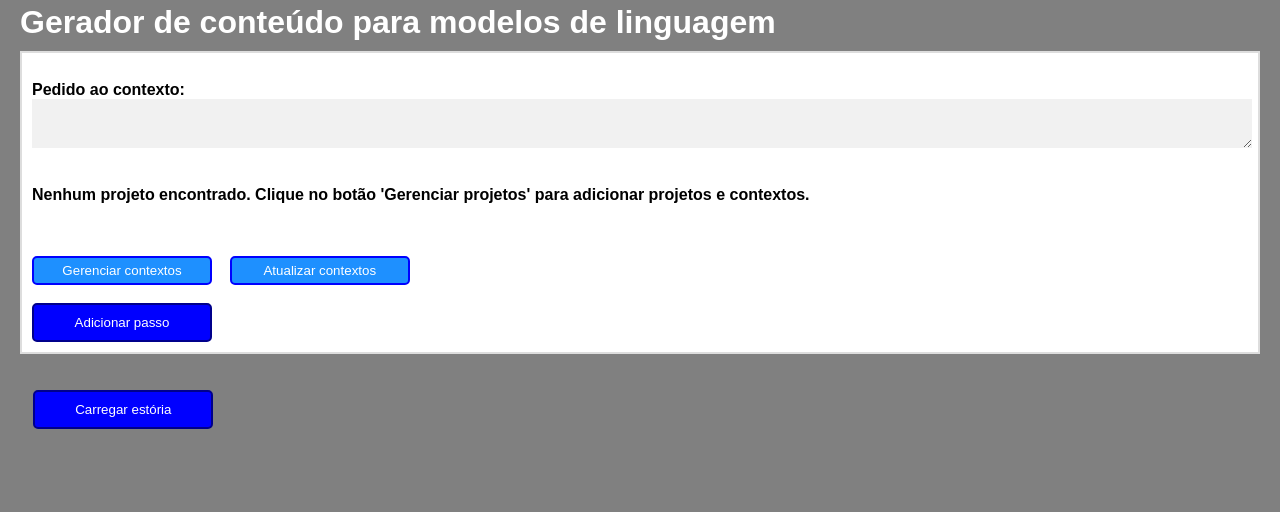
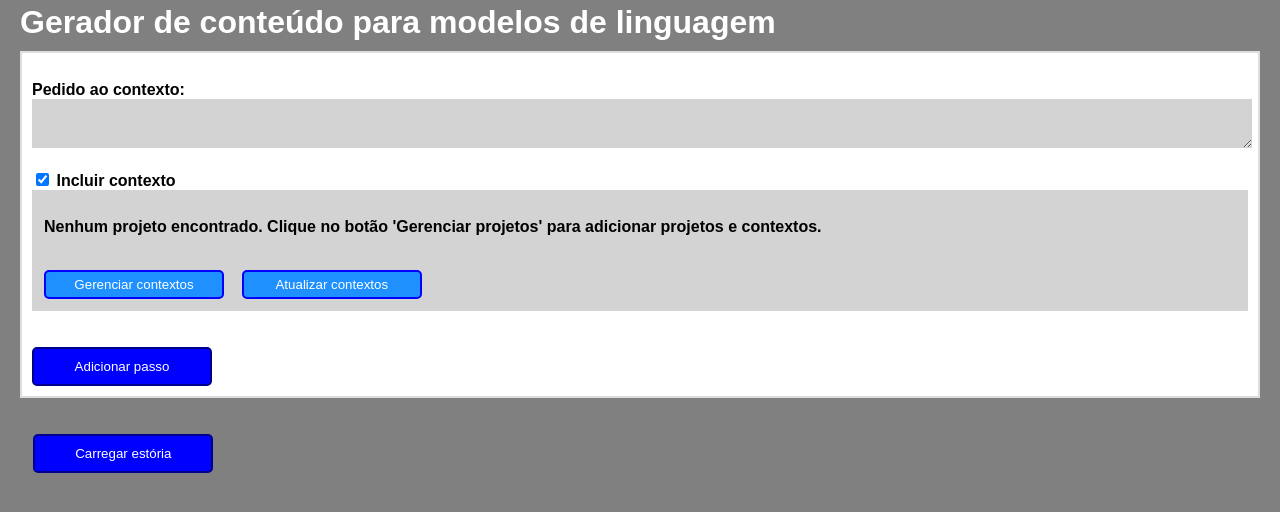
Before and after one commit to fbatag/GeminiApp, a Flask app: template templates/index.html in a window 1280 px wide. Shown: the part 37-549 px from the top of the page. Run offline with Flask 3, Linux system fonts and the light colour scheme; the template is opened without the code that fills it, so the values that code supplies are empty.

Commit message:
Permitindo contexto somente de prompt texto, sem a necessiade de uma arquivo. Adicionando checkbox para escolher adicionar o não o contexto de arquivo. Adicionando os comando no arquivo deploy.sh de firewall do GAE e licfecycle do bucket

```diff
--- a/main.py
+++ b/main.py
@@ -105,6 +105,8 @@ def index():
         # Get uploaded file
         project_name = request.form.get("projects_slc","")
         context_filename = request.form.get("contexts_slc","")
+        if context_filename == "":
+            project_name = ""
         if prompt == "":
             return renderIndex(any_error="show_error_is_empty")
         if isPromptRepeated(prompt, project_name, context_filename):
@@ -113,8 +115,6 @@ def index():
         saveLoadedPrompts(loaded_prompts)
     elif clicked_button == "update_contexts_btn":
         return proceed("loadContextsBucket")
-    #elif clicked_button == "ctx_return_btn":
-    #    return proceed("loadContextsBucket")
     elif clicked_button == "loadContextsBucket":
         loadContextsBucket()
         return renderIndex()
@@ -134,7 +134,7 @@ def index():
         return renderIndex("context.html")
     elif clicked_button == "projects_slc":
         return renderIndex()
-    elif clicked_button == "generate":
+    elif clicked_button == "regenerate_btn":
         return proceed("regenerate")
     elif clicked_button == "regenerate":
         return generate()
@@ -146,6 +146,9 @@ def index():
         return save_prompts()
     elif clicked_button == "load_prompts_btn":
         load_prompts(request.form["prompt_history_json"])
+    # generate.html buttons
+    elif clicked_button == "save_result_btn":
+        return save_results()
     return renderIndex()
 
 def renderIndex(page="index.html", any_error=""):
@@ -246,7 +249,6 @@ def loadContextsBucket():
     global global_contexts
     global_contexts = gc
 
-@app.route("/proceed", methods=["POST"])
 def proceed(target_method="regenerate"):
     print("METHOD: proceed" + " target_method: " + target_method)
     if target_method == "regenerate":
@@ -254,7 +256,6 @@ def proceed(target_method="regenerate"):
             return renderIndex(any_error="show_error_no_prompts")
     return render_template("proceed.html", target_method=target_method, model_name=request.form.get("model_name",""), bucket=CONTEXTS_BUCKET_NAME)
 
-#@app.route("/regenerate", methods=["POST"])
 def generate():
     print("METHOD: regenerate")
     model_name = request.form["model_name"]
@@ -302,11 +303,8 @@ def prepare_prompt(promptItem):
     print("METHOD: prepare_prompt")
     prompt, project_name, filename = promptItem
     print("prompt: ", prompt, " - project: ", project_name, " - filename: ", filename)
-    #if filename != "":
-        #if not "{contexto}" in prompt:
-            #return prompt + f" \"{filename}\""
-        #else:
-            #return (prompt.replace("{contexto}", f" \"{filename}\""))
+    if filename == "":
+        return prompt
     uri=getGsUri(project_name, filename)
     file_type = getFileType(filename)
     #print("file_type: ", file_type)
@@ -323,7 +321,6 @@ def getFileType(filename):
         return "application/pdf"
     return "text/plain"
 
-#@app.route("/reset", methods=["POST"])
 def reset():
     print("METHOD: reset")
     saveLoadedPrompts([])
@@ -354,7 +351,6 @@ def save_prompts():
     #return send_file(prompts_json_path, as_attachment=True, download_name="prompts_file.json")
     return send_file(prompts_json_path, as_attachment=True, download_name=prompts_filename)
 
-@app.route("/save", methods=["POST"])
 def save_results():
     print("METHOD: save_results")
     results_filename = request.form["results_filename"] + ".txt"
--- a/static/style.css
+++ b/static/style.css
@@ -19,6 +19,12 @@ body {
     border: 2px solid #ddd;
     padding: 10px;
     background-color: #fff;
+  }
+
+  .form-box {
+    border: 2px solid lightgrey;
+    padding: 10px;
+    background-color: lightgray;
   }
 
   .form-list {
@@ -145,6 +151,12 @@ select:focus {
 
 .txt-general-style {
   border: none;
+  background-color: lightgrey;
+  width: 100%;
+ }
+
+.txt-proportional-style {
+  border: none;
   background-color: #f1f1f1;
   width: calc(100% - 215px);
  }
--- a/templates/index.html
+++ b/templates/index.html
@@ -13,13 +13,17 @@
     <b style="float: right; text-align: right;">User: {{ user}}</b>
     <br>
     <form id="index_form" action="/" method="POST" enctype="multipart/form-data">
-        <div class="form-load">
+        <div id="div_general_context" class="form-load">
             <br>
-            <label style="color: black; font-weight: bold;" for="prompt">Pedido ao contexto:</label>
+            <label for="prompt" style="color: black; font-weight: bold;">Pedido ao contexto:</label>
             <br>
-            <textarea name="prompt" id="prompt" rows="3" cols="70" class="txt-general-style"
-                style="width: 100%;"></textarea>
+            <textarea name="prompt" id="prompt" rows="3" cols="70" class="txt-general-style"></textarea>
             <br><br>
+            <input type="checkbox" id="chk_include_context" name="chk_include_context" value="chk_include_context"
+                checked>
+            <label for="chk_include_context" style="color: black; font-weight: bold;">Incluir contexto</label>
+            <br>
+            <div id="div_projects" class="form-box">
                 {% if projects|length > 0 %}
                 <label for="projects_slc">Projeto:</label>
                 <select name="projects_slc" id="projects_slc">
@@ -29,7 +33,8 @@
                 </select>&nbsp;&nbsp;&nbsp;
                 {% else %}
                 <p id="load_message" style="font-weight: bold;">
-                Nenhum projeto encontrado. Clique no botão 'Gerenciar projetos' para adicionar projetos e contextos.</p>
+                    Nenhum projeto encontrado. Clique no botão 'Gerenciar projetos' para adicionar projetos e contextos.
+                </p>
                 {% endif %}
                 {% if contexts|length > 0 %}
                 <label for="contexts_slc">Contexto:</label>
@@ -41,14 +46,20 @@
                 {% else %}
                 {% if projects|length > 0 %}
                 <p id="load_message" style="font-weight: bold;">
-            Nada contexto encontrado. Clique no botão 'Gerenciar projetos' para adicionar projetos e contextos.</p>
+                    Nada contexto encontrado. Clique no botão 'Gerenciar projetos' para adicionar projetos e contextos.
+                </p>
                 {% endif %}
+                <br>
                 {% endif %}
+                <button type="submit" name="manage_contexts_btn" class="btn-build-style">Gerenciar contextos
+                </button>&nbsp;&nbsp;&nbsp;
+                <button type="submit" name="update_contexts_btn" class="btn-build-style">Atualizar contextos
+                </button>
+            </div>
             <br><br>
-            <button type="submit" name="manage_contexts_btn" class="btn-build-style">Gerenciar contextos</button>&nbsp;&nbsp;&nbsp;
-            <button type="submit" name="update_contexts_btn" class="btn-build-style">Atualizar contextos</button><br><br>
-            <button type="submit" name="load_context_step_btn" class="btn-load-style">Adicionar passo</button>&nbsp;&nbsp;&nbsp;
-            <input type="submit" name="clear_context" id="clear_context" value="Limpar" class="btn-clear-style"
+            <button type="submit" name="load_context_step_btn" class="btn-load-style">Adicionar
+                passo</button>&nbsp;&nbsp;&nbsp;
+            <button type="submit" name="clear_context" id="clear_context" value="Limpar" class="btn-clear-style"
                 style="display: none;">
                 <br>
         </div>
@@ -64,7 +75,7 @@
             <option value="gemini-1.0-pro-002">Gemini-1.0-pro-002</option>
             <input type="hidden" id="choosen_model_name" name="choosen_model_name" value="{{ choosen_model_name }}">
         </select>&nbsp;&nbsp;&nbsp;
-        <button type="submit" name="generate" class="btn-proceed-style">Gerar</button>&nbsp;&nbsp;&nbsp;
+        <button type="submit" name="regenerate_btn" class="btn-proceed-style">Gerar</button>&nbsp;&nbsp;&nbsp;
         <button type="submit" name="view" class="btn-general-style">Visalizar</button>&nbsp;&nbsp;&nbsp;
         <button type="submit" name="save" class="btn-general-style">Salvar</button>
         {% endif %}
@@ -76,7 +87,7 @@
     </form>
     {% if loaded_prompts|length > 0 %}
     <h2>Pedidos e contextos carregados</h2>
-    <div class="form-list">
+    <div id="div_context_steps" class="form-list">
         <table>
             <thead>
                 <tr>
@@ -107,8 +118,17 @@
         const choosen_project = document.getElementById("choosen_project")
 
         // projects_slc doesn't exist if there are no projects
+        const chk_include_context = document.getElementById("chk_include_context")
+        chk_include_context.addEventListener("change", function () {
+            console.log("chk_include_context");
+            if (chk_include_context.checked)
+                document.getElementById("div_projects").style.display = "block";
+            else
+                document.getElementById("div_projects").style.display = "none";
+        });
+
         const projects_slc = document.getElementById("projects_slc");
-        if (projects_slc != null){
+        if (projects_slc != null) {
             projects_slc.value = choosen_project.value;
             projects_slc.addEventListener("change", function () {
                 console.log("projects_slc");
```
Also changed, not shown: bucket_lifecycle.json (added, +10 -0 lines), templates/generate.html (+39 -23 lines), 1 other file. Lines whose indentation alone changed are shown as unchanged.
